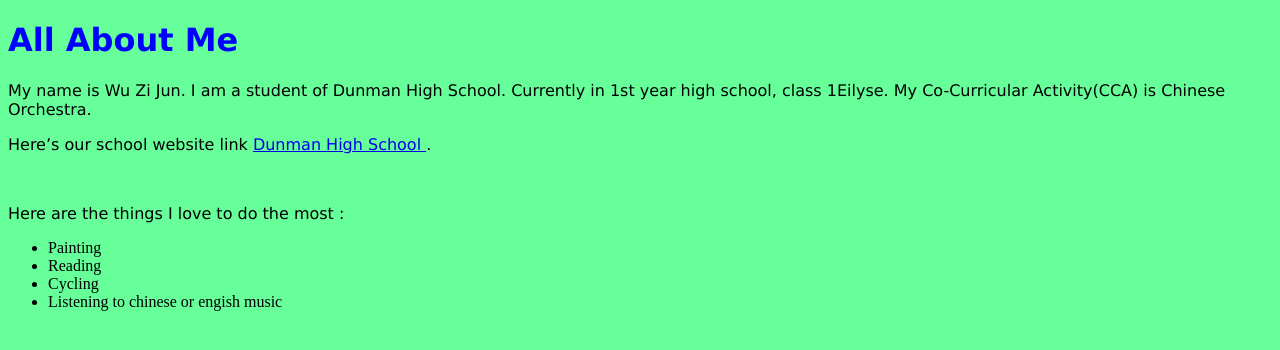
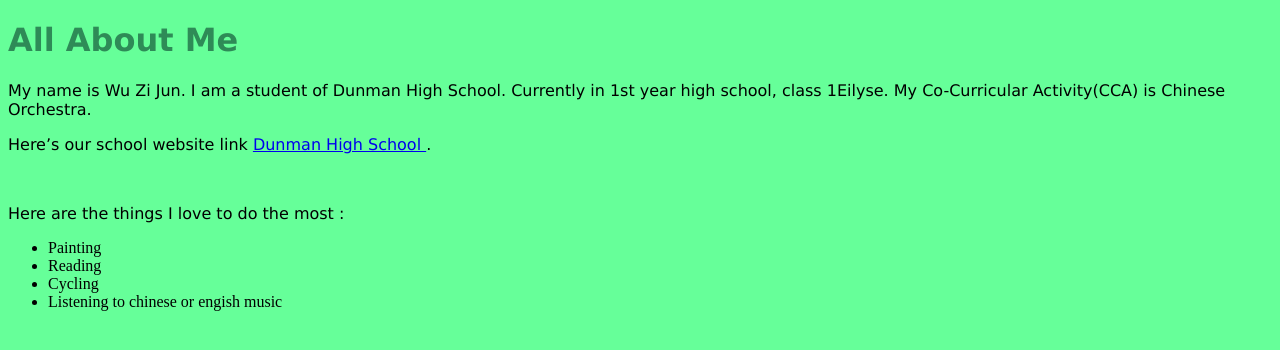
Before and after one commit to dhswuzijun/dhswuzijun.github.io, a plain HTML site: page index.html in a window 1280 px wide. Drawn offline with Linux system fonts and the light colour scheme.

Commit message:
Update style.css

```diff
--- a/style.css
+++ b/style.css
@@ -1,6 +1,6 @@
 h1{
   font-family: verdana;
-  color:blue;
+  color:SeaGreen ;
 }
 
  h2{
```
